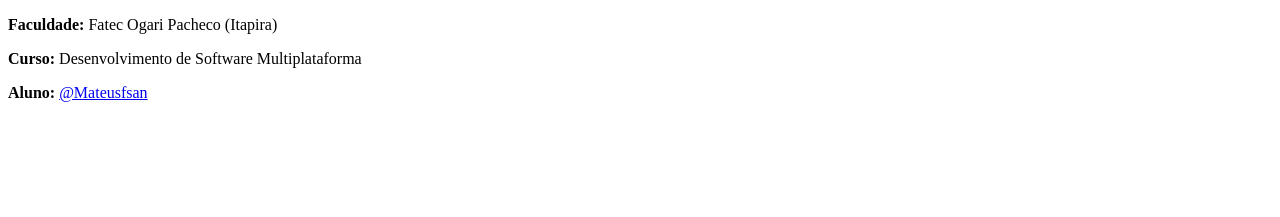
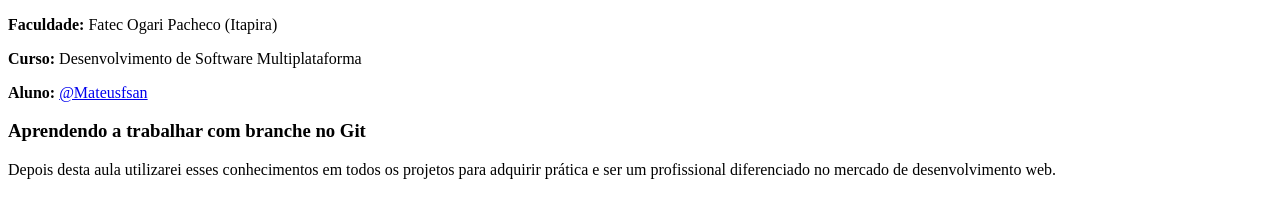
Before and after one commit to mateusfsan/Primeiro-Projeto-Git, a plain HTML site: page primeiro-projeto-git/index.html in a window 1280 px wide. Shown: the part 105-322 px from the top of the page. Drawn offline with Linux system fonts and the light colour scheme.

Commit message:
Alteração no index.html para a nova branch

```diff
--- a/primeiro-projeto-git/index.html
+++ b/primeiro-projeto-git/index.html
@@ -15,6 +15,10 @@
        <a href="https://github.com/mateusfsan">@Mateusfsan</a>
     </p>
 
+    <h3> Aprendendo a trabalhar com branche no Git </h3>
+    <p>
+        Depois desta aula utilizarei esses conhecimentos em todos os projetos para adquirir prática e ser um profissional diferenciado no mercado de desenvolvimento web.
+    </p>
 
 </body>
 </html>
```
